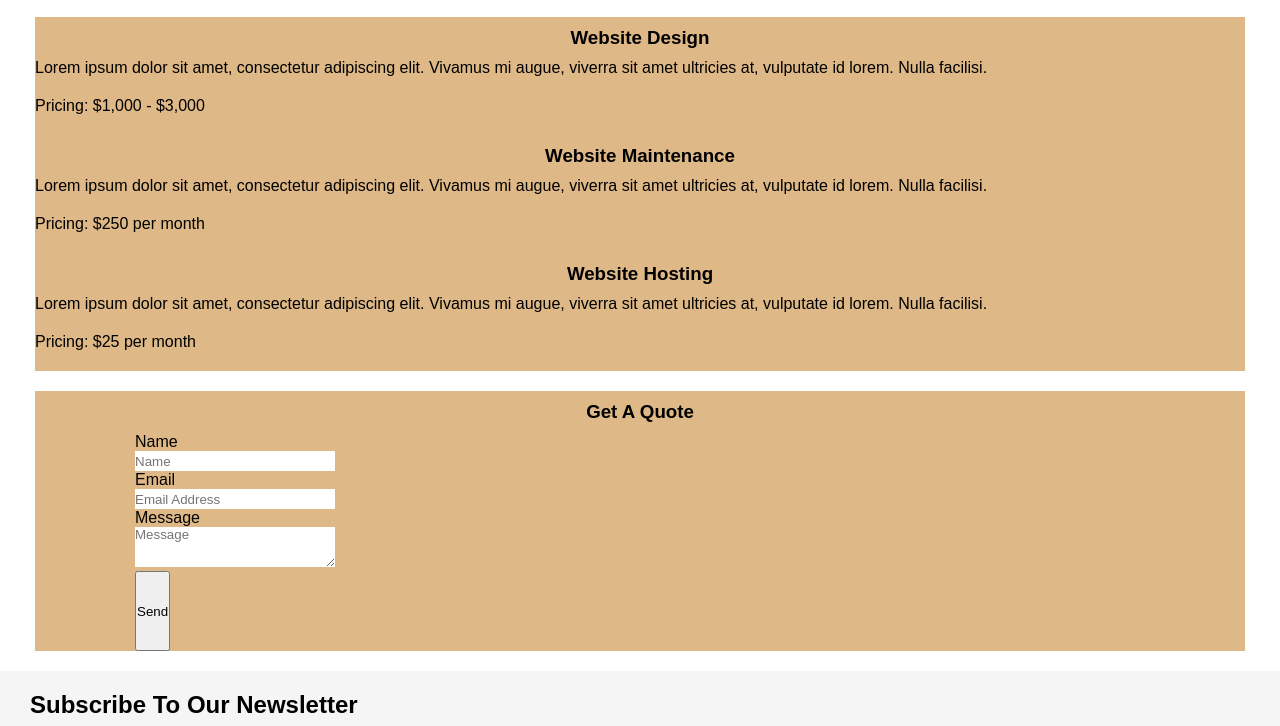
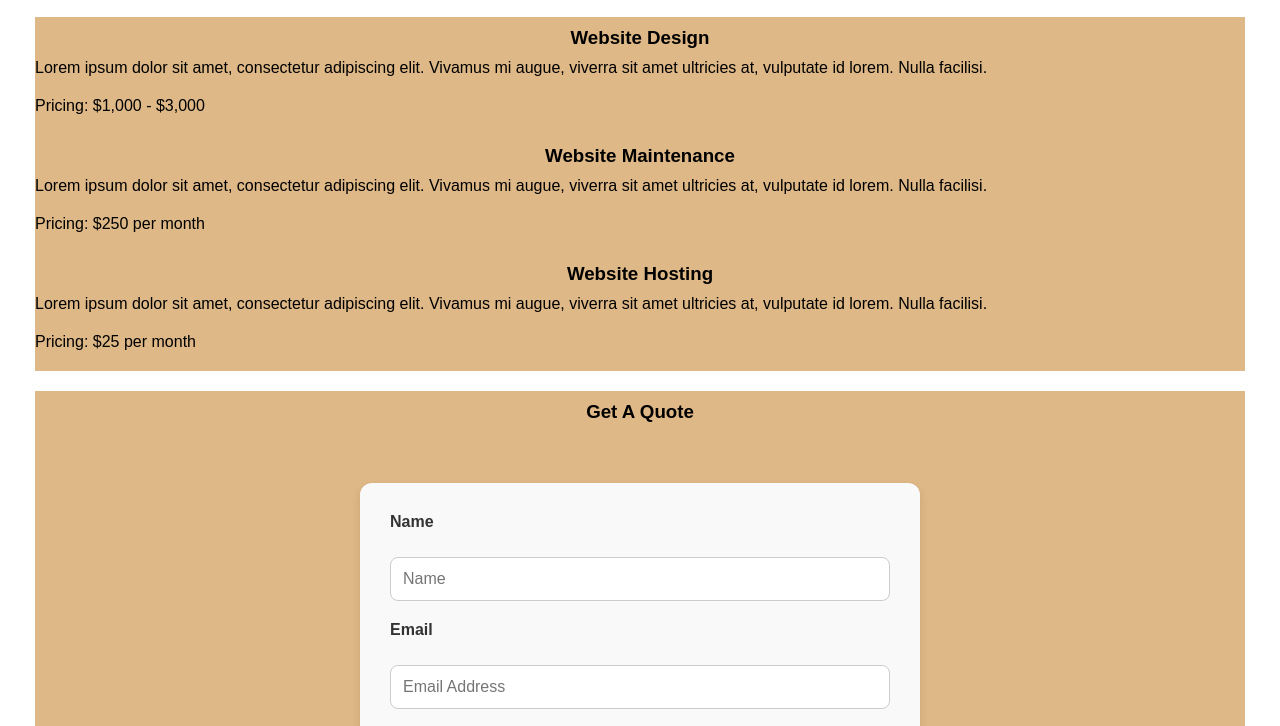
Before and after one commit to bomaolad/acme-web, a plain HTML site: page services.html in a window 1280 px wide. Shown: the part 169-895 px from the top of the page. Drawn offline with Linux system fonts and the light colour scheme.

Commit message:
Add styling for quote section and button

```diff
--- a/CSS/style.css
+++ b/CSS/style.css
@@ -153,25 +153,60 @@ footer p{
 .dark p{
     padding-bottom: 20px;
 }
-.quote{
-    align-content: center;
-    padding-left: 100px;
-    /* position: relative; */
-}
-.quote input{
-    width: 200px;
-    height: 20px;
-    border: 0;
-}
-.quote textarea{
-    width: 200px;
-    height: 40px;
-    border: 0;
-}
-.button_1 {
-    height: 10vh;
-    /* position: absolute; */
-    display: flex;
-    justify-content: center;
-    align-items: center;
-}
+  .quote {
+    max-width: 500px;
+    margin: 50px auto;
+    padding: 30px;
+    background: #f9f9f9;
+    border-radius: 12px;
+    box-shadow: 0 4px 10px rgba(0,0,0,0.1);
+    font-family: 'Segoe UI', sans-serif;
+  }
+
+  .quote div {
+    margin-bottom: 20px;
+  }
+
+  .quote label {
+    display: block;
+    margin-bottom: 8px;
+    font-weight: 600;
+    color: #333;
+  }
+
+  .quote input,
+  .quote textarea {
+    width: 100%;
+    padding: 12px;
+    border: 1px solid #ccc;
+    border-radius: 8px;
+    font-size: 16px;
+    transition: border-color 0.3s;
+    box-sizing: border-box;
+  }
+
+  .quote input:focus,
+  .quote textarea:focus {
+    border-color: #007bff;
+    outline: none;
+  }
+
+  .quote textarea {
+    resize: vertical;
+    min-height: 100px;
+  }
+
+  .button_1 {
+    background-color: #007bff;
+    color: white;
+    padding: 12px 24px;
+    font-size: 16px;
+    border: none;
+    border-radius: 8px;
+    cursor: pointer;
+    transition: background-color 0.3s ease;
+  }
+
+  .button_1:hover {
+    background-color: #0056b3;
+  }
```
